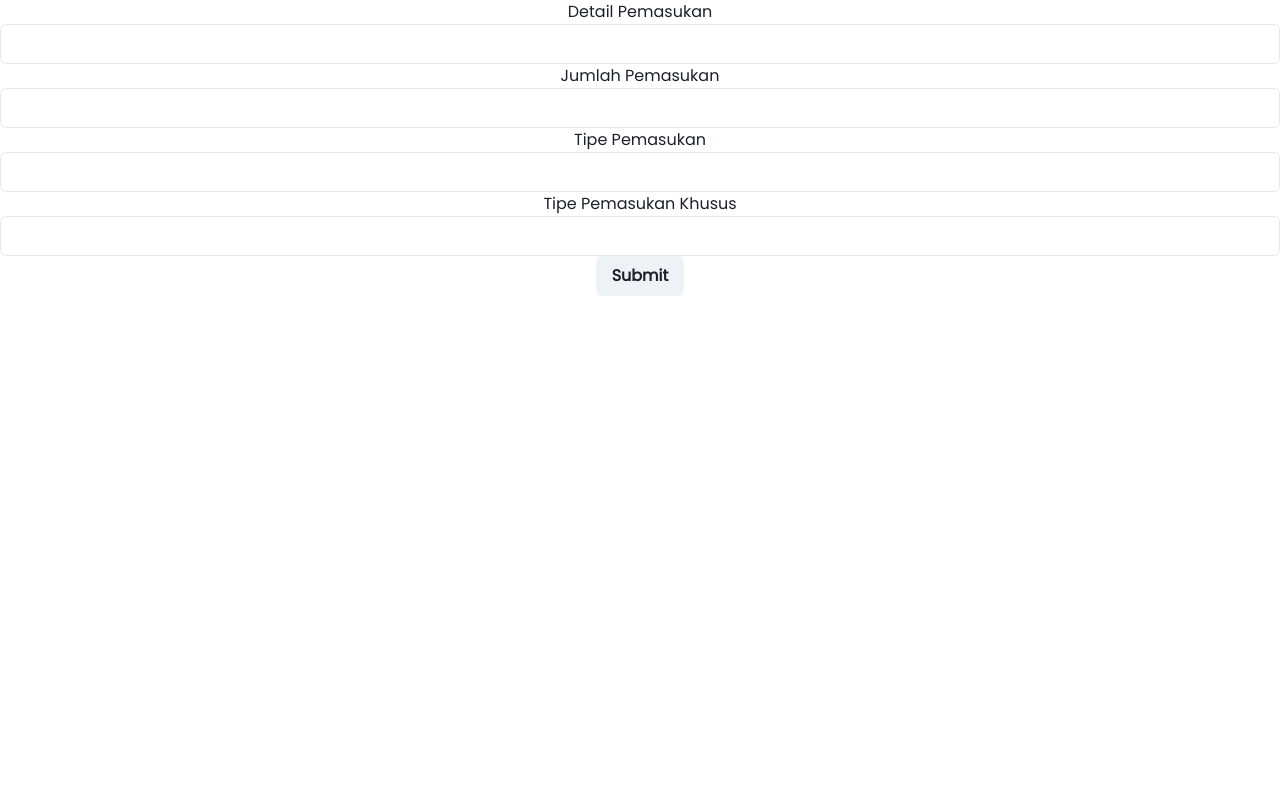
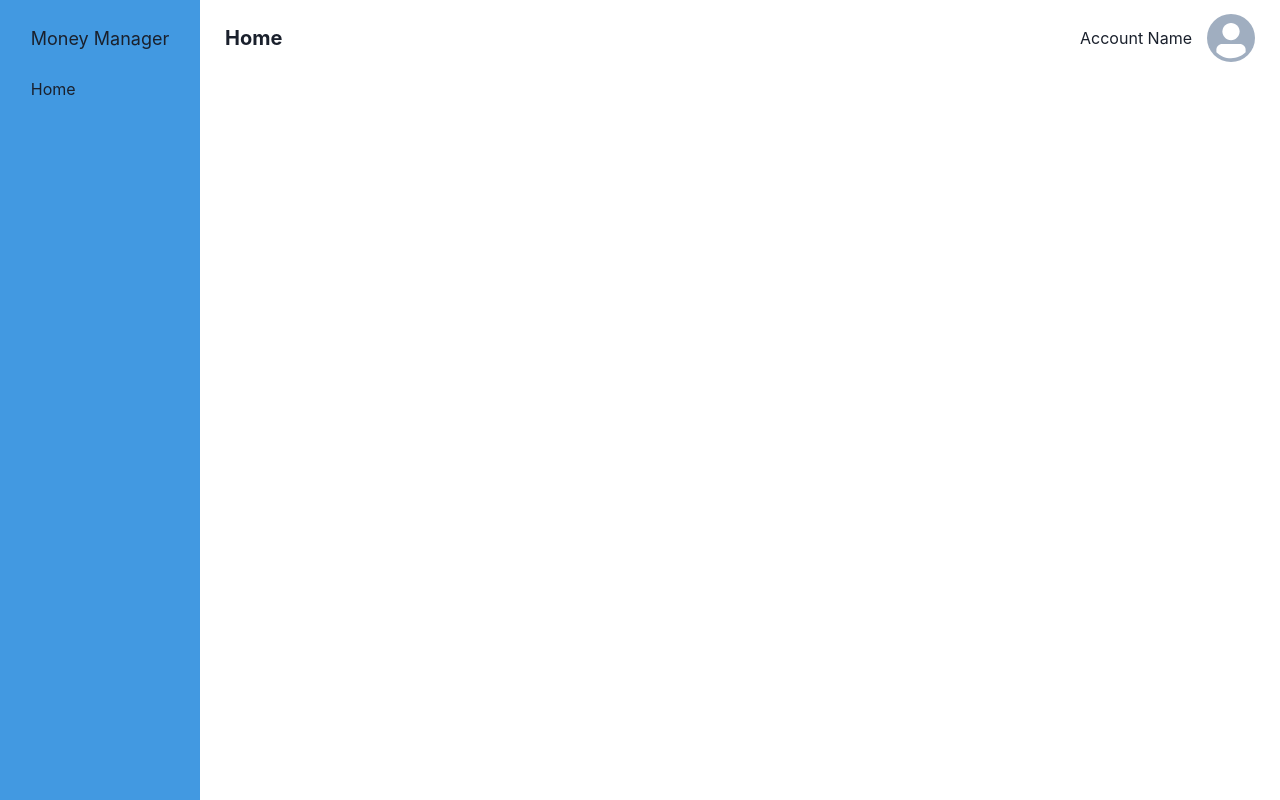
Before and after one commit to taufiqmahdi/money-manager, a React (Create React App) app: page / in a window 1280 px wide. Built offline with nearby package versions, Linux system fonts and the light colour scheme.

Commit message:
Fix layouting for main page

```diff
--- a/package.json
+++ b/package.json
@@ -14,6 +14,7 @@
     "framer-motion": "^7.5.1",
     "react": "^18.2.0",
     "react-dom": "^18.2.0",
+    "react-router-dom": "^6.4.1",
     "react-scripts": "5.0.1",
     "web-vitals": "^2.1.4"
   },
--- a/src/App.js
+++ b/src/App.js
@@ -1,8 +1,8 @@
 import logo from './logo.svg';
 import './App.css';
-import Home from './Home';
-import Dashboard from './Dashboard';
-import AddActivity from './AddActivity';
+import Home from './pages/Home';
+import Dashboard from './pages/Dashboard';
+import AddActivity from './pages/AddActivity';
 
 function App() {
   return (
@@ -28,7 +28,7 @@ function App() {
       </header>
       {/* <Home /> */}
       {/* <Dashboard /> */}
-      <AddActivity />
+      {/* <AddActivity /> */}
     </div>
   );
 }
--- a/src/Dashboard.js
+++ /dev/null
@@ -1,46 +0,0 @@
-import { ArrowDownIcon } from "@chakra-ui/icons";
-import { Button, Flex } from "@chakra-ui/react";
-import React from "react";
-
-const Dashboard = () => {
-  return (
-    <Flex direction="column">
-      <Flex
-        class="navbar"
-        align="center"
-        bgColor="blue.400"
-        justify="space-between"
-        h="75px"
-        w="100%"
-      >
-        <Flex>
-          <Flex mr="10px" ml="10px">
-            Money Manager
-          </Flex>
-          <Flex mr="10px">Home</Flex>
-        </Flex>
-        <Flex align="center">
-          <Flex mr="10px">Account Name</Flex>
-          <Flex>
-            <Button bg="none">
-              <ArrowDownIcon />
-            </Button>
-          </Flex>
-        </Flex>
-      </Flex>
-      <Flex class="main" p="10px" direction="column">
-        <Flex mb="50px">Hi, account.</Flex>
-        <Flex mb="50px">You have $100</Flex>
-        <Flex mb="50px">
-            This month, you have spent $50
-        </Flex>
-        <Flex>
-            <Button mr='10px'>Add an income</Button>
-            <Button>Add a spending</Button>
-        </Flex>
-      </Flex>
-    </Flex>
-  );
-};
-
-export default Dashboard;
--- a/src/index.js
+++ b/src/index.js
@@ -3,13 +3,51 @@ import ReactDOM from "react-dom/client";
 import "./index.css";
 import App from "./App";
 import reportWebVitals from "./reportWebVitals";
+import { createBrowserRouter, RouterProvider } from "react-router-dom";
+import Home from "./pages/Home";
+import Dashboard from "./pages/Dashboard";
+import AddActivity from "./pages/AddActivity";
+import ErrorPage from "./pages/ErrorPage";
 import { ChakraProvider } from "@chakra-ui/react";
+
+const router = createBrowserRouter([
+  {
+    path: "/",
+    element: <Dashboard />,
+    errorElement: <ErrorPage />,
+    // loader: homeLoader,
+    children: [
+      // {
+      //   path: "dashboard",
+      //   element: <Home />,
+      //   // loader: teamLoader,
+      // },
+      {
+        path: "addactivity",
+        element: <AddActivity />,
+        // loader: teamLoader,
+      },
+    ],
+  },
+  {
+    path: "login",
+    element: <Home />,
+    // loader: teamLoader,
+  },
+  // {
+  //   path: "addactivity",
+  //   element: <AddActivity />,
+  //   // loader: teamLoader,
+  // },
+]);
 
 const root = ReactDOM.createRoot(document.getElementById("root"));
 root.render(
   <React.StrictMode>
     <ChakraProvider>
-      <App />
+      <RouterProvider router={router}>
+        <App />
+      </RouterProvider>
     </ChakraProvider>
   </React.StrictMode>
 );
--- /dev/null
+++ b/src/pages/Dashboard.js
@@ -0,0 +1,52 @@
+import { ArrowDownIcon } from "@chakra-ui/icons";
+import { Avatar, Button, Flex } from "@chakra-ui/react";
+import { BrowserRouter, Route, Link, Outlet } from "react-router-dom";
+import React from "react";
+
+const Dashboard = () => {
+  return (
+    <Flex direction="row">
+      <Flex
+        className="navbar"
+        align="center"
+        bgColor="blue.400"
+        justify="space-between"
+        minW="200px"
+        h="100vh"
+        direction="column"
+      >
+        <Flex direction="column">
+          <Flex p="25px" fontSize="lg">
+            <Link to="/">Money Manager</Link>
+          </Flex>
+          <Link to="/">
+            <Flex
+              pl="25px"
+              _hover={{
+                bgColor: "blue.200",
+              }}
+            >
+              Home
+            </Flex>
+          </Link>
+        </Flex>
+      </Flex>
+      <Flex direction="column" w="100%" >
+        <Flex align="center" justify="space-between" h="75px" p="25px">
+          <Flex fontSize='xl' fontWeight='bold'>Home</Flex>
+          <Flex align="center">
+            <Flex mr="15px">Account Name</Flex>
+            <Flex>
+              <Avatar />
+            </Flex>
+          </Flex>
+        </Flex>
+        <Flex className="main" p="25px" direction="column">
+          <Outlet />
+        </Flex>
+      </Flex>
+    </Flex>
+  );
+};
+
+export default Dashboard;
--- /dev/null
+++ b/src/pages/ErrorPage.js
@@ -0,0 +1,16 @@
+import { useRouteError } from "react-router-dom";
+
+export default function ErrorPage() {
+  const error = useRouteError();
+  console.error(error);
+
+  return (
+    <div id="error-page">
+      <h1>Oops!</h1>
+      <p>Sorry, an unexpected error has occurred.</p>
+      <p>
+        <i>{error.statusText || error.message}</i>
+      </p>
+    </div>
+  );
+}
```
Also changed, not shown: src/pages/MainPage.js (added, +23 -0 lines), src/pages/AddActivity.js (renamed from src/AddActivity.js), src/pages/Home.js (renamed from src/Home.js), 1 other file (tests, documents, lock files or other folders).
